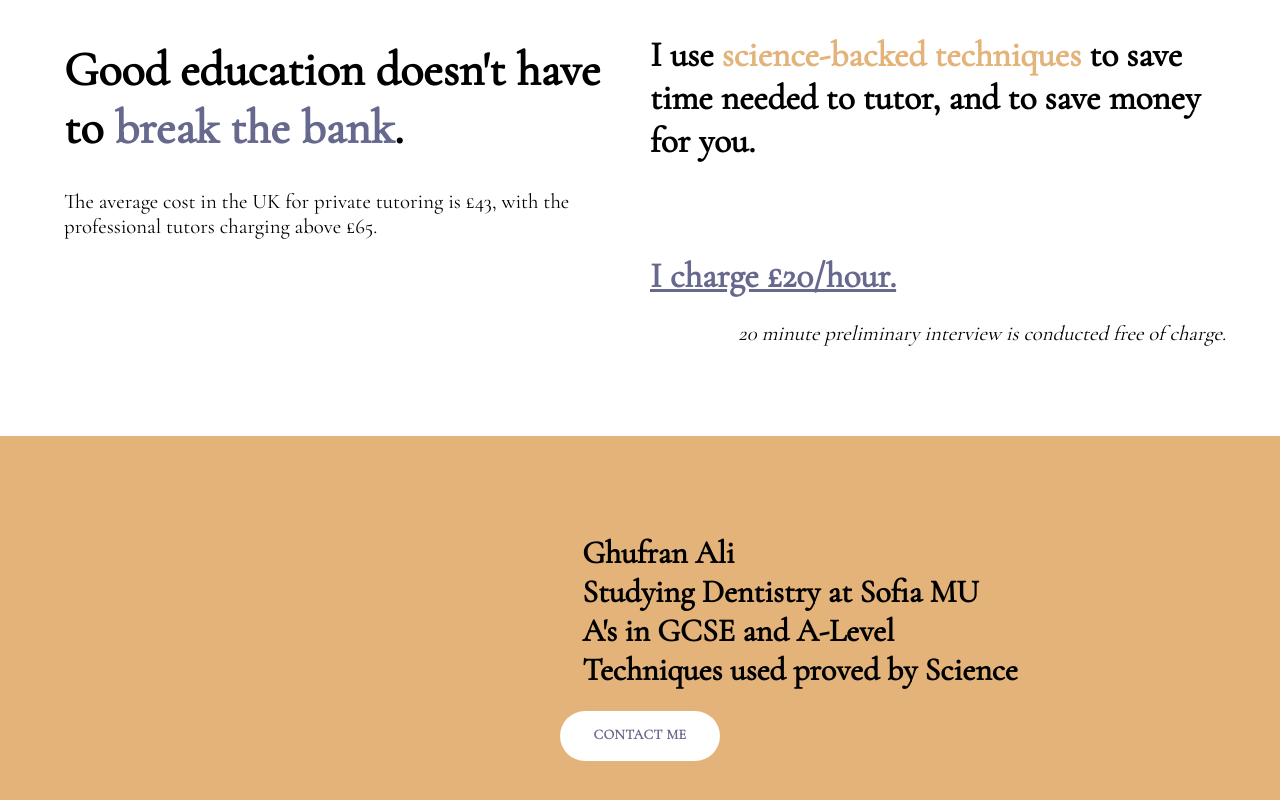
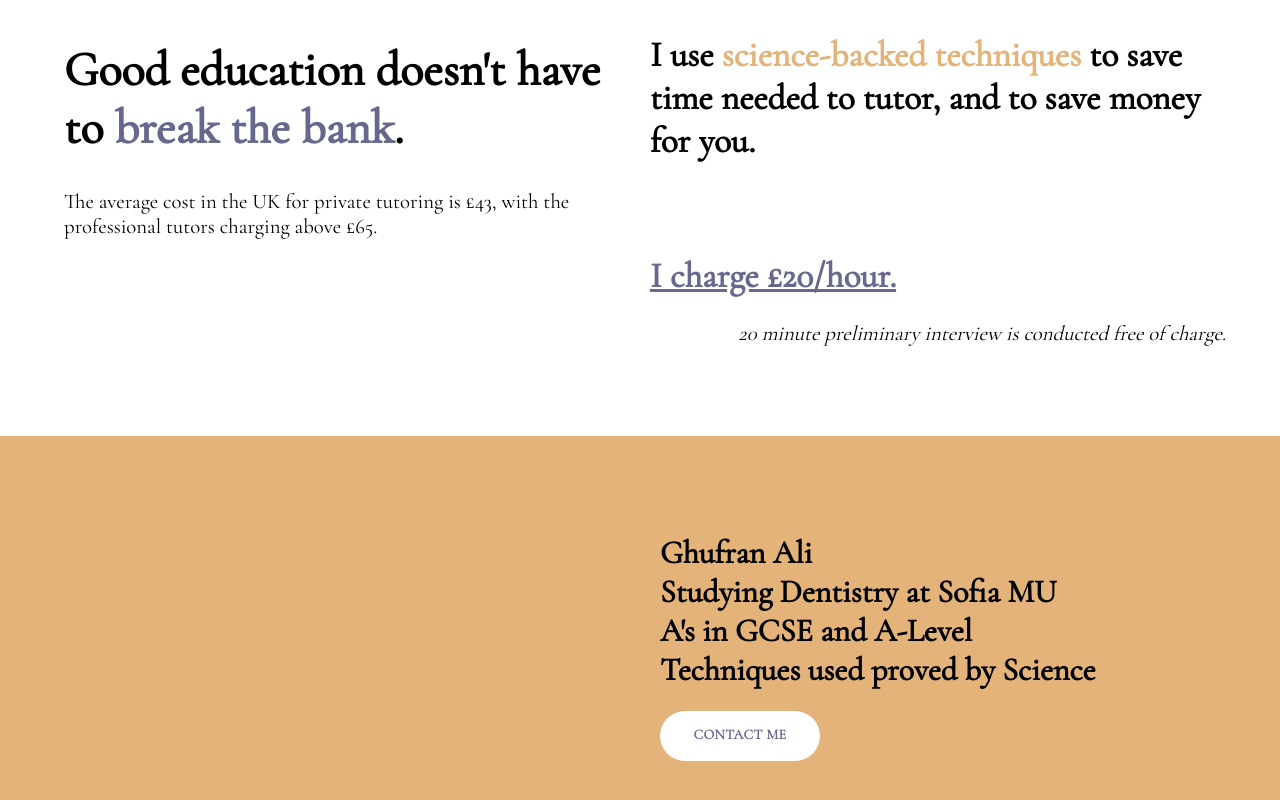
Before and after one commit to iman370/ghufran-tutoring, a React (Create React App) app in the folder ghufran/: page / in a window 1280 px wide. Shown: the part 2499-3299 px from the top of the page. Built offline with nearby package versions, Linux system fonts and the light colour scheme.

Commit message:
Fixed footer so everything is centered properly

```diff
--- a/ghufran/src/components/Footer.js
+++ b/ghufran/src/components/Footer.js
@@ -6,8 +6,11 @@ function Footer() {
     let navigate = useNavigate()
     return(
         <div id="footer-container">
-            <h1>Ghufran Ali<br/>Studying Dentistry at Sofia MU<br/>A's in GCSE and A-Level<br/>Techniques used proved by Science</h1>
-            <Button className='button' onClick={() => navigate('../contact')}>Contact Me</Button>
+            <div id="content1"></div>
+            <div id="content2">
+                <h1>Ghufran Ali<br/>Studying Dentistry at Sofia MU<br/>A's in GCSE and A-Level<br/>Techniques used proved by Science</h1>
+                <Button className='button' onClick={() => navigate('../contact')}>Contact Me</Button>
+            </div>
         </div>
     )
 }
--- a/ghufran/src/index.css
+++ b/ghufran/src/index.css
@@ -353,18 +353,38 @@ code {
   background-color: #e3b379;
   width: 100%;
   height: 50vh;
+  /*
   align-items: center;
   display: flex;
   flex-direction: column;
   justify-content: center;
+  */
+  display: grid;
+  grid-template-columns: 50% 50%;
+  grid-column-gap: 20px;
+  grid-row-gap: 20px;
+  justify-items: stretch;
+  align-items: stretch;
+
 }
 
-#footer-container h1 {
-  text-align: left;
-  padding-left: 25%;
+#footer-container #content1 {
+  align-items: center;
 }
 
-#footer-container .button {
+#footer-container #content2 {
+  align-items: flex-start;
+  display: flex;
+  flex-direction: column;
+  justify-content: center;
+  justify-self: left;
+}
+
+#footer-container #content2 h1 {
+  text-align: left;
+}
+
+#footer-container #content2 .button {
   color: #67688e;
   font-weight: bold;
   background-color: #ffffff;
@@ -375,6 +395,7 @@ code {
 }
 
 /* CONTACT */
+
 #contact-container {
   width: 100%;
   min-height: 100vh;
```
